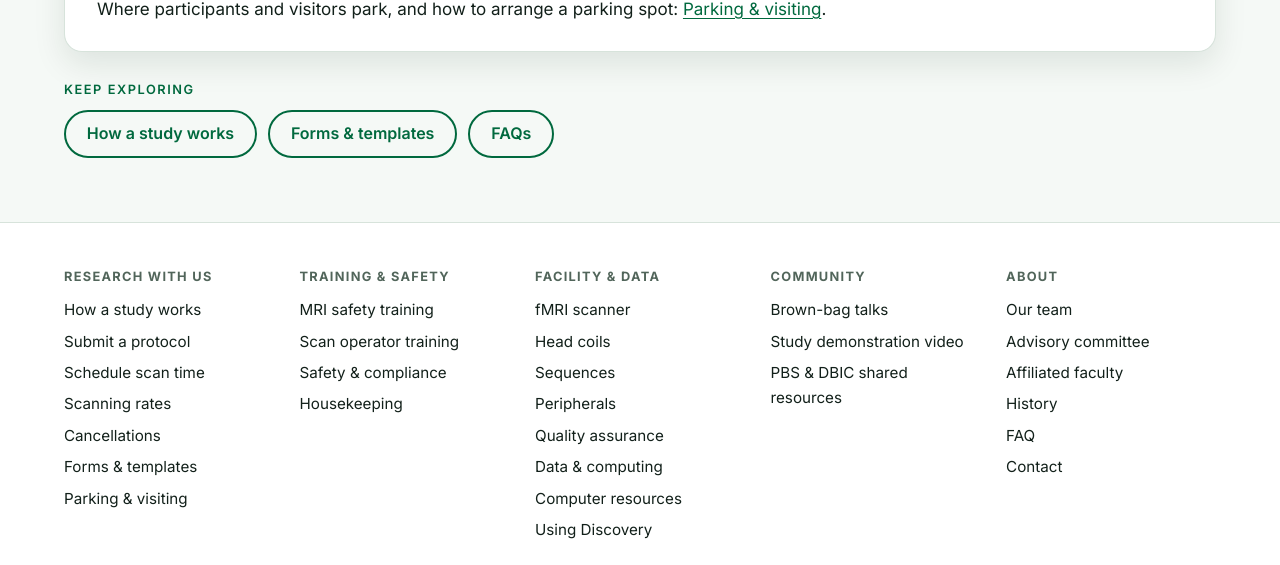
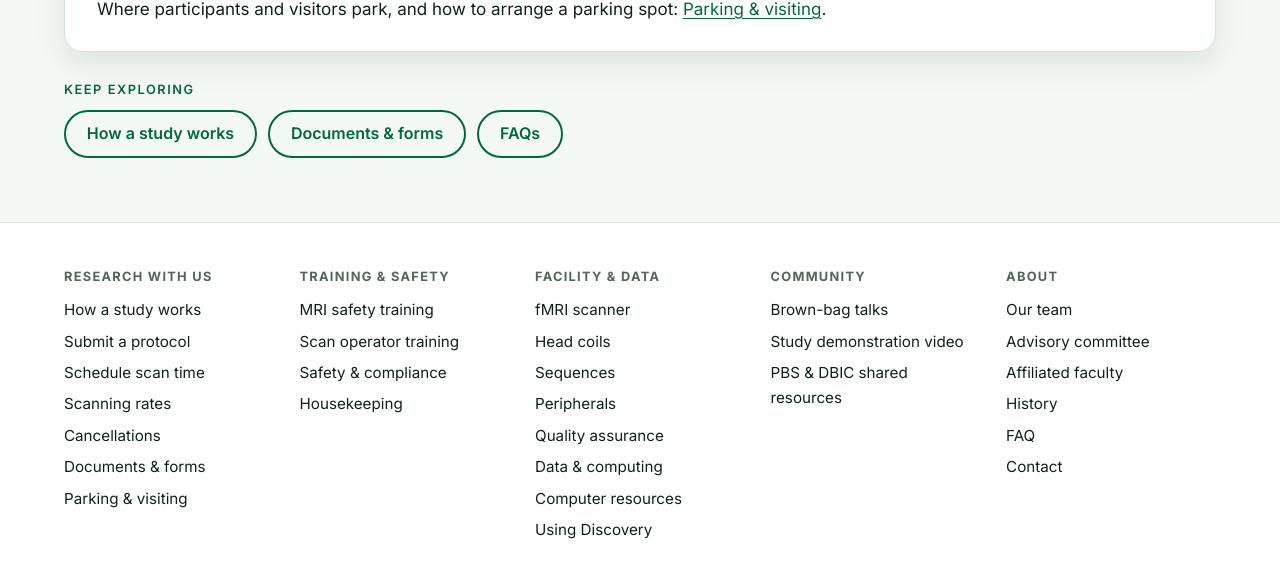
Before and after one commit to dbic/dbic.github.io, a Jekyll site: the page built from contact.md, in a window 1280 px wide and 900 px high, scrolled down 1086 px. Shown: the part 137-702 px from the top of the window. Built offline with Jekyll 4.4.1, drawn with Linux system fonts in a browser that asks for light colours.

Commit message:
housekeeping section edits from claude

```diff
--- a/_data/menu.yml
+++ b/_data/menu.yml
@@ -12,7 +12,7 @@ groups:
       - { title: "Schedule scan time", url: "/policies/scheduling.html", keywords: "calendar book request tier peak off-peak hours deadlines", popular: true }
       - { title: "Scanning rates", url: "/policies/dbic_billing.html", keywords: "cost price fees billing invoice rates", popular: true }
       - { title: "Cancellations", url: "/policies/cancellations.html", keywords: "cancel policy" }
-      - { title: "Forms & templates", url: "/policies/forms_templates.html", keywords: "consent screening reminder email templates" }
+      - { title: "Documents & forms", url: "/policies/forms_templates.html", keywords: "consent screening reminder email templates guides policies documents" }
       - { title: "Parking & visiting", url: "/policies/dbic_parking.html", keywords: "visit visitor parking directions" }
   - title: "Training & safety"
     items:
--- a/_data/safety.yml
+++ b/_data/safety.yml
@@ -8,4 +8,4 @@ rules:
 docs:
   title: "Policy & document library"
   text: "The documents referenced in our trainings and protocols."
-  button: { text: "All forms & templates", url: "/policies/forms_templates.html" }
+  button: { text: "All documents & forms", url: "/policies/forms_templates.html" }
--- a/contact.md
+++ b/contact.md
@@ -6,7 +6,7 @@ actions:
   - { text: "Parking & visiting", url: "/policies/dbic_parking.html", style: "outline" }
 related:
   - { title: "How a study works", url: "/research-with-us.html" }
-  - { title: "Forms & templates", url: "/policies/forms_templates.html" }
+  - { title: "Documents & forms", url: "/policies/forms_templates.html" }
   - { title: "FAQs", url: "/faqs.html" }
 ---
 
```
Also changed, not shown: _data/documents.csv (+7 -7 lines).
